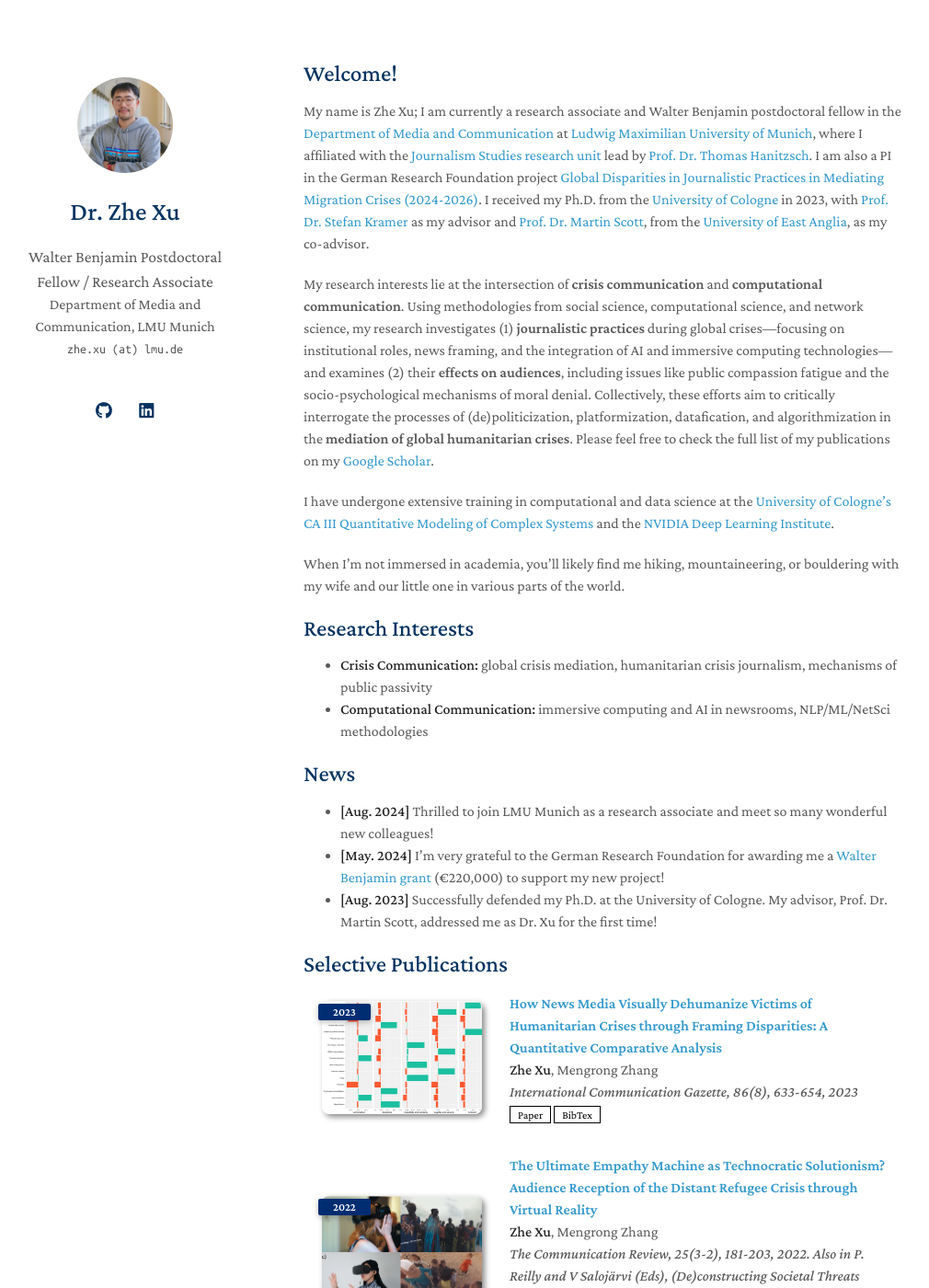
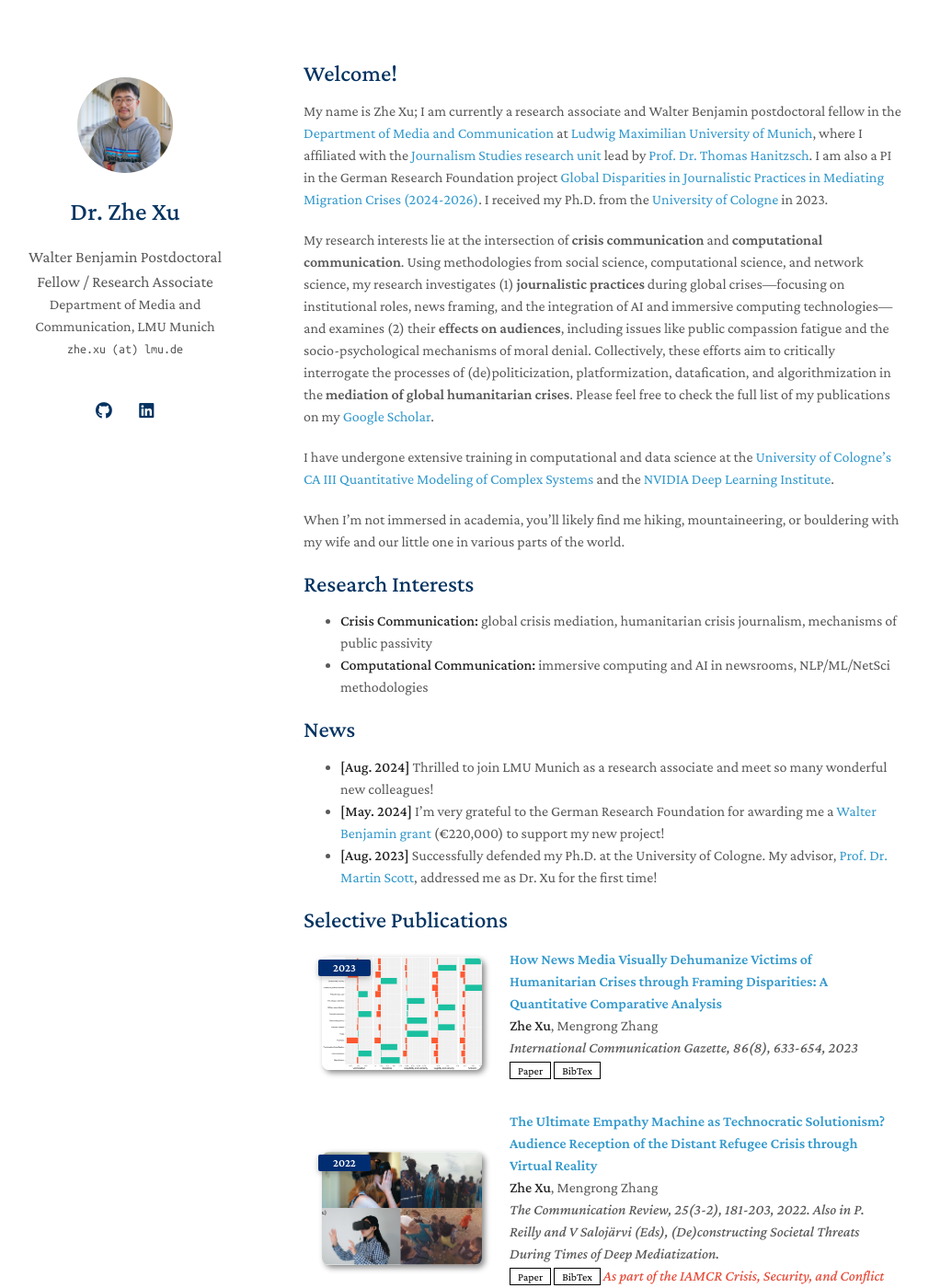
Before and after one commit to zhexuphd/home, a Jekyll site: the page built from index.md, in a window 1280 px wide and 1400 px high. Shown: the whole window at 92% size, without its empty margins (140-1150 px from the left). Built offline with Jekyll 4.4.1, drawn with Linux system fonts in a browser that asks for light colours; a style sheet for code colours, icons or effects is not loaded; our own code applies the rules of GitHub Pages for plain Markdown files.

Commit message:
Update index.md

```diff
--- a/index.md
+++ b/index.md
@@ -4,7 +4,7 @@
 
 ## Welcome!
 
-My name is Zhe Xu; I am currently a research associate and Walter Benjamin postdoctoral fellow in the [Department of Media and Communication](https://www.ifkw.uni-muenchen.de/index.html) at [Ludwig Maximilian University of Munich](https://www.lmu.de/en/), where I affiliated with the [Journalism Studies research unit](https://www.ifkw.uni-muenchen.de/lehrbereiche/hanitzsch/hanitzsch_profil/index.html) lead by [Prof. Dr. Thomas Hanitzsch](https://www.ifkw.uni-muenchen.de/organisation/personen/professoren/hanitzsch_thomas/index.html). I am also a PI in the German Research Foundation project [Global Disparities in Journalistic Practices in Mediating Migration Crises (2024-2026)](https://gepris.dfg.de/gepris/projekt/539233881?context=projekt&task=showDetail&id=539233881&). I received my Ph.D. from the [University of Cologne](https://portal.uni-koeln.de/es/uoc-home) in 2023, with [Prof. Dr. Stefan Kramer](https://chinastudien.phil-fak.uni-koeln.de/arbeitsbereiche/kultur-chinas-chinastudien/team/stefan-kramer) as my advisor and [Prof. Dr. Martin Scott](https://research-portal.uea.ac.uk/en/persons/martin-scott), from the [University of East Anglia](https://www.uea.ac.uk/), as my co-advisor.
+My name is Zhe Xu; I am currently a research associate and Walter Benjamin postdoctoral fellow in the [Department of Media and Communication](https://www.ifkw.uni-muenchen.de/index.html) at [Ludwig Maximilian University of Munich](https://www.lmu.de/en/), where I affiliated with the [Journalism Studies research unit](https://www.ifkw.uni-muenchen.de/lehrbereiche/hanitzsch/hanitzsch_profil/index.html) lead by [Prof. Dr. Thomas Hanitzsch](https://www.ifkw.uni-muenchen.de/organisation/personen/professoren/hanitzsch_thomas/index.html). I am also a PI in the German Research Foundation project [Global Disparities in Journalistic Practices in Mediating Migration Crises (2024-2026)](https://gepris.dfg.de/gepris/projekt/539233881?context=projekt&task=showDetail&id=539233881&). I received my Ph.D. from the [University of Cologne](https://portal.uni-koeln.de/es/uoc-home) in 2023.
 
 My research interests lie at the intersection of <b>crisis communication</b> and <b>computational communication</b>. Using methodologies from social science, computational science, and network science, my research investigates (1) <b>journalistic practices</b> during global crises—focusing on institutional roles, news framing, and the integration of AI and immersive computing technologies—and examines (2) their <b>effects on audiences</b>, including issues like public compassion fatigue and the socio-psychological mechanisms of moral denial. Collectively, these efforts aim to critically interrogate the processes of (de)politicization, platformization, datafication, and algorithmization in the <b>mediation of global humanitarian crises</b>. Please feel free to check the full list of my publications on my [Google Scholar](https://scholar.google.de/citations?user=lxUyedYAAAAJ&hl=en&oi=sra).
 
@@ -21,7 +21,7 @@
 
 - **[Aug. 2024]** Thrilled to join LMU Munich as a research associate and meet so many wonderful new colleagues!
 - **[May. 2024]** I’m very grateful to the German Research Foundation for awarding me a [Walter Benjamin grant](https://www.dfg.de/en/research-funding/funding-opportunities/programmes/individual/walter-benjamin) (€220,000) to support my new project!
-- **[Aug. 2023]** Successfully defended my Ph.D. at the University of Cologne. My advisor, Prof. Dr. Martin Scott, addressed me as Dr. Xu for the first time!
+- **[Aug. 2023]** Successfully defended my Ph.D. at the University of Cologne. My advisor, [Prof. Dr. Martin Scott](https://research-portal.uea.ac.uk/en/persons/martin-scott), addressed me as Dr. Xu for the first time!
 
 {% include_relative _includes/publications.md %}
 
```
